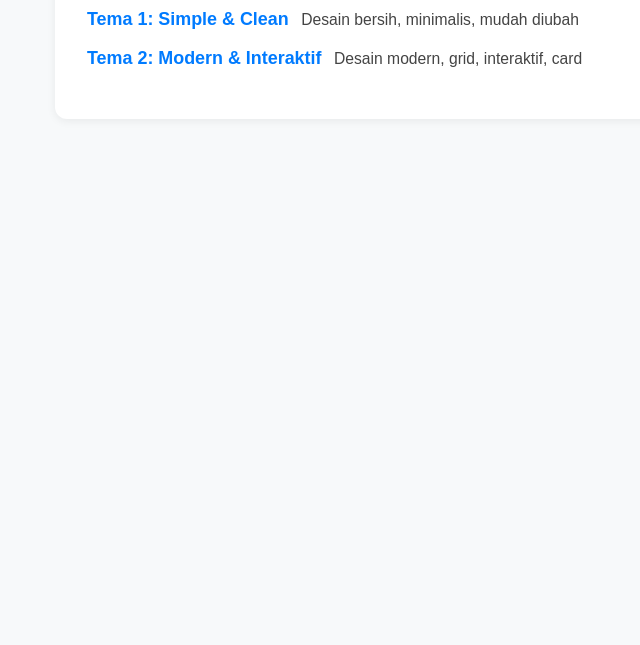
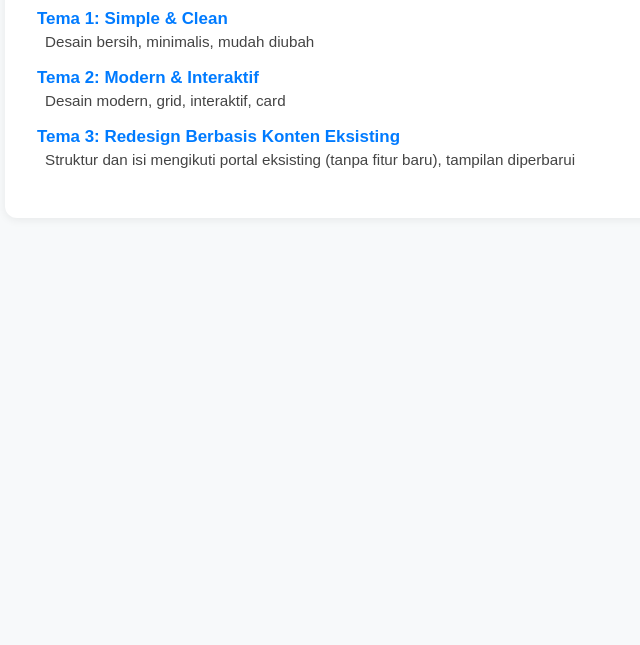
Before and after one commit to rahadiana/tema_tes, a plain HTML site: page index.html in a window 1280 px wide. Shown: the part 155-800 px from the top of the page, without its empty margins (278-918 px from the left). Drawn offline with Linux system fonts and the light colour scheme.

Commit message:
Update index.html: tambah pilihan Tema 3 Redesign Konten Eksisting

```diff
--- a/index.html
+++ b/index.html
@@ -6,13 +6,13 @@
   <meta name="viewport" content="width=device-width, initial-scale=1">
   <style>
     body { font-family: Arial, sans-serif; margin:0; padding:0; background:#f7f9fa;}
-    .container { max-width:550px; margin:50px auto; background:#fff; border-radius:12px; box-shadow:0 2px 10px #0001; padding:32px;}
+    .container { max-width:650px; margin:50px auto; background:#fff; border-radius:12px; box-shadow:0 2px 10px #0001; padding:32px;}
     h1 { text-align:center; color:#02577a; margin-bottom:24px;}
     ul { list-style:none; padding:0;}
     li { margin-bottom:18px; }
-    a { text-decoration:none; color:#007bff; font-size:1.12em; font-weight:bold;}
+    a { text-decoration:none; color:#007bff; font-size:1.06em; font-weight:bold;}
     a:hover { color:#02577a;}
-    .desc { color:#444; font-size:0.98em; margin-left:8px;}
+    .desc { color:#444; font-size:0.95em; margin-left:8px; display:block; margin-top:4px;}
   </style>
 </head>
 <body>
@@ -27,6 +27,10 @@
         <a href="bekasi_home_model2.html" target="_blank">Tema 2: Modern & Interaktif</a>
         <span class="desc">Desain modern, grid, interaktif, card</span>
       </li>
+      <li>
+        <a href="bekasi_home_redesign.html" target="_blank">Tema 3: Redesign Berbasis Konten Eksisting</a>
+        <span class="desc">Struktur dan isi mengikuti portal eksisting (tanpa fitur baru), tampilan diperbarui</span>
+      </li>
     </ul>
   </div>
 </body>
```
